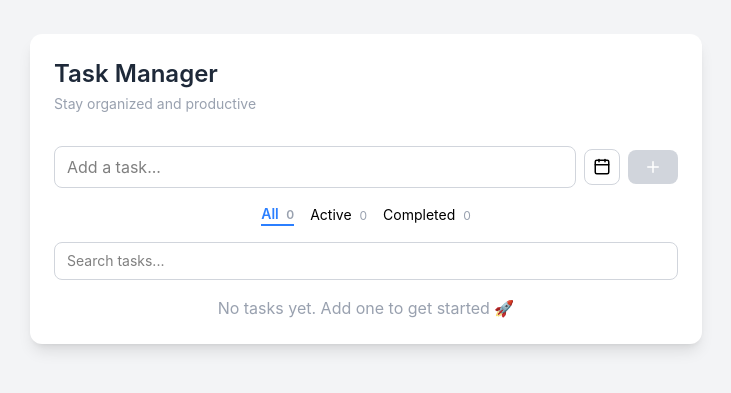
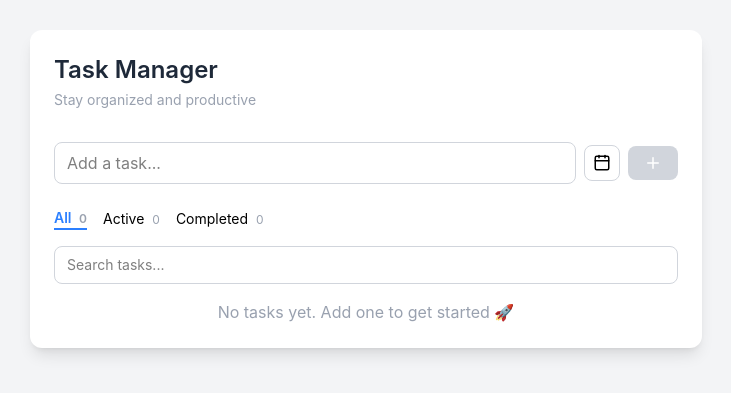
Before and after one commit to ajay020/task-manager-app, a React (Vite) app: page / in a window 1280 px wide. Shown: the part 211-604 px from the top of the page, without its empty margins (274-1005 px from the left). Built offline with nearby package versions, Linux system fonts and the light colour scheme.

Commit message:
feat: add clear completed functionality - add handler to clear all completed tasks - conditionally render clear button when completed tasks exit

```diff
--- a/src/App.tsx
+++ b/src/App.tsx
@@ -64,6 +64,12 @@ export default function App() {
     return matchesFilter && matchesSearch;
   });
 
+  const clearCompleted = () => {
+    if (!confirm("Clear all completed tasks?")) return;
+
+    setTasks((prev) => prev.filter((task) => !task.completed));
+  };
+
 
   return (
     <div className="min-h-screen bg-gray-100 flex items-center justify-center">
@@ -86,6 +92,7 @@ export default function App() {
           totalCount={totalCount}
           activeCount={activeCount}
           completedCount={completedCount}
+          onClearCompleted={clearCompleted}
         />
 
         <input
--- a/src/components/FilterBar.tsx
+++ b/src/components/FilterBar.tsx
@@ -4,6 +4,7 @@ type Props = {
     totalCount: number;
     activeCount: number;
     completedCount: number;
+    onClearCompleted: () => void;
 };
 
 export default function FilterBar({
@@ -12,8 +13,10 @@ export default function FilterBar({
     totalCount,
     activeCount,
     completedCount,
+    onClearCompleted
 }: Props) {
     return (
+        <div className="flex  items-center justify-between mt-2">
             <div className="flex justify-center gap-4 text-sm mt-2">
                 <button
                     onClick={() => setFilter("all")}
@@ -54,5 +57,16 @@ export default function FilterBar({
                     </span>
                 </button>
             </div>
+
+            {/* Clear button */}
+            {completedCount > 0 && (
+                <button
+                    onClick={onClearCompleted}
+                    className="text-xs text-gray-400 hover:text-red-500 transition cursor-pointer"
+                >
+                    Clear completed
+                </button>
+            )}
+        </div>
     );
 }
```
Lines whose indentation alone changed are shown as unchanged.
